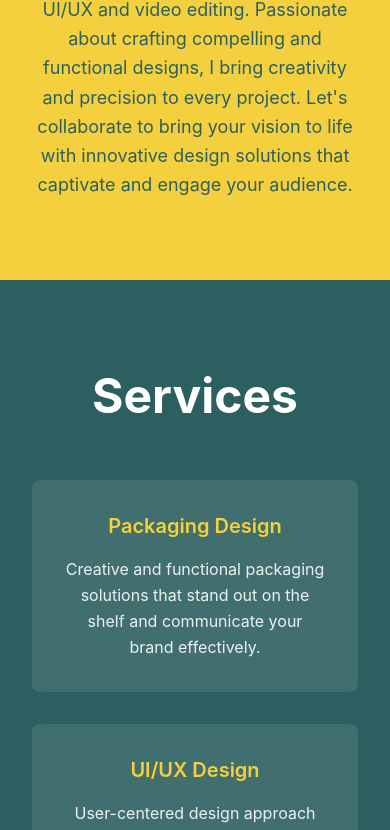
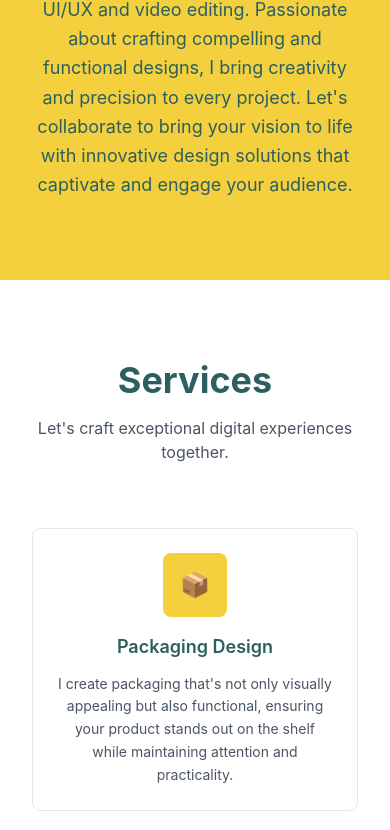
Before and after one commit to leonardobabinski/babinskidesign, a React (Vite) app: page / in a window 390 px wide. Shown: the part 1146-1976 px from the top of the page. Built offline with nearby package versions, Linux system fonts and the light colour scheme.

Commit message:
Add files via upload

```diff
--- a/src/App.jsx
+++ b/src/App.jsx
@@ -4,20 +4,20 @@ import Hero from './components/Hero';
 import About from './components/About';
 import Services from './components/Services';
 import Portfolio from './components/Portfolio';
+import Testimonials from './components/Testimonials';
 import Contact from './components/Contact';
 import Footer from './components/Footer';
 
 function App() {
   return (
-    <div className="min-h-screen bg-background text-foreground">
+    <div className="App">
       <Header />
-      <main>
-        <Hero />
-        <About />
-        <Services />
-        <Portfolio />
-        <Contact />
-      </main>
+      <Hero />
+      <About />
+      <Services />
+      <Portfolio />
+      <Testimonials />
+      <Contact />
       <Footer />
     </div>
   );
--- a/src/components/Header.jsx
+++ b/src/components/Header.jsx
@@ -15,7 +15,8 @@ const Header = () => {
   const navItems = [
     { id: 'about', label: 'About' },
     { id: 'services', label: 'Services' },
-    { id: 'portfolio', label: 'Portfolio' }
+    { id: 'portfolio', label: 'Portfolio' },
+    { id: 'testimonials', label: 'Testimonials' }
   ];
 
   return (
--- a/src/components/Portfolio.jsx
+++ b/src/components/Portfolio.jsx
@@ -8,56 +8,84 @@ const Portfolio = () => {
   const projects = [
     {
       id: 1,
-      title: "Brand Identity Package",
-      category: "Packaging Design",
+      title: "Afternoon in The Park",
+      category: "Motion Graphics",
       image: project1,
-      description: "Complete brand identity and packaging design for premium coffee brand."
+      description: "Animated visual storytelling project"
     },
     {
       id: 2,
-      title: "Mobile App Interface",
-      category: "UI/UX Design",
+      title: "Tradestar Ferramentas",
+      category: "Social Media / Instagram",
       image: project2,
-      description: "Modern and intuitive mobile application design for fitness tracking."
+      description: "Social media campaign design"
     },
     {
       id: 3,
-      title: "Product Launch Video",
-      category: "Video Editing",
+      title: "Imovity",
+      category: "Branding",
       image: project3,
-      description: "Dynamic promotional video showcasing new product features and benefits."
+      description: "Complete brand identity design"
+    },
+    {
+      id: 4,
+      title: "Em Casa Tem",
+      category: "Package Design",
+      image: project1,
+      description: "Product packaging design"
+    },
+    {
+      id: 5,
+      title: "Tradestar Ferramentas",
+      category: "Postcard / Catalog",
+      image: project2,
+      description: "Print marketing materials"
+    },
+    {
+      id: 6,
+      title: "Tradestar.com",
+      category: "Web Design / Lading",
+      image: project3,
+      description: "Landing page design and development"
     }
   ];
 
   return (
-    <section id="portfolio" className="portfolio-section py-20">
+    <section id="portfolio" className="py-20 bg-[#2c5f5f]">
       <div className="container-custom">
-        <h2 className="section-title">
-          Portfolio
+        <h2 className="text-4xl font-bold text-center mb-4 text-white">
+          My Portfolio
         </h2>
 
+        <p className="text-center text-white/80 mb-16 max-w-4xl mx-auto">
+          Explore my portfolio — from branding and packaging to UI/UX, video editing, and motion graphics. Each project is crafted to deliver bold, engaging, and meaningful visual experiences.
+        </p>
+
+        {/* Portfolio Grid - 2 rows x 3 columns */}
         <div className="grid md:grid-cols-3 gap-8 max-w-6xl mx-auto">
           {projects.map((project) => (
             <div
               key={project.id}
-              className="group cursor-pointer"
+              className="group cursor-pointer bg-white rounded-lg overflow-hidden hover:transform hover:scale-105 transition-all duration-300"
             >
-              <div className="relative overflow-hidden rounded-lg mb-4">
+              <div className="relative overflow-hidden">
                 <img
                   src={project.image}
                   alt={project.title}
-                  className="w-full h-64 object-cover group-hover:scale-105 transition-transform duration-300"
+                  className="w-full h-48 object-cover group-hover:scale-110 transition-transform duration-300"
                 />
                 <div className="absolute inset-0 bg-black/60 opacity-0 group-hover:opacity-100 transition-opacity duration-300 flex items-center justify-center">
-                  <ExternalLink className="text-white w-8 h-8" />
+                  <div className="bg-[#f4d03f] p-3 rounded-full">
+                    <ExternalLink className="text-[#2c5f5f] w-6 h-6" />
+                  </div>
                 </div>
               </div>
 
-              <div className="text-center">
-                <div className="text-sm text-primary font-medium mb-2">
+              <div className="p-6">
+                <div className="text-sm text-[#f4d03f] font-medium mb-2">
                   {project.category}
                 </div>
-                <h3 className="text-xl font-semibold mb-2">
+                <h3 className="text-xl font-semibold mb-2 text-[#2c5f5f]">
                   {project.title}
                 </h3>
                 <p className="text-gray-600 text-sm">
@@ -67,12 +95,6 @@ const Portfolio = () => {
             </div>
           ))}
         </div>
-
-        <div className="text-center mt-12">
-          <button className="btn-primary">
-            View All Projects
-          </button>
-        </div>
       </div>
     </section>
   );
--- a/src/components/Services.jsx
+++ b/src/components/Services.jsx
@@ -2,35 +2,54 @@ const Services = () => {
   const services = [
     {
       title: "Packaging Design",
-      description: "Creative and functional packaging solutions that stand out on the shelf and communicate your brand effectively."
+      description: "I create packaging that's not only visually appealing but also functional, ensuring your product stands out on the shelf while maintaining attention and practicality."
     },
     {
-      title: "UI/UX Design",
-      description: "User-centered design approach creating intuitive and engaging digital experiences for web and mobile applications."
+      title: "Branding",
+      description: "I create unique visual identities that tell your brand's story. From logos to complete brand systems, I design cohesive elements that strengthen your brand presence."
     },
     {
-      title: "Video Editing",
-      description: "Professional video editing services bringing your stories to life with compelling visual narratives and smooth transitions."
+      title: "UI/UX",
+      description: "I research user behaviors, design intuitive interfaces, and create seamless user experiences. My approach focuses on usability and user satisfaction in every digital touchpoint."
+    },
+    {
+      title: "Video Edit",
+      description: "I edit and enhance videos to deliver clear, engaging content. From corporate videos to creative storytelling, I ensure your message is communicated effectively."
+    },
+    {
+      title: "Motion Graphics",
+      description: "I design animated visuals that communicate ideas effectively. From logo animations to explainer videos, I bring static designs to life with engaging and dynamic motion."
     }
   ];
 
   return (
-    <section id="services" className="services-section py-20">
+    <section id="services" className="py-20 bg-white">
       <div className="container-custom">
-        <h2 className="section-title text-white">
+        <h2 className="text-4xl font-bold text-center mb-4 text-[#2c5f5f]">
           Services
         </h2>
 
-        <div className="grid md:grid-cols-3 gap-8 max-w-6xl mx-auto">
+        <p className="text-center text-gray-600 mb-16 max-w-2xl mx-auto">
+          Let's craft exceptional digital experiences together.
+        </p>
+
+        {/* Services Grid - 5 columns in a row */}
+        <div className="grid grid-cols-1 md:grid-cols-3 lg:grid-cols-5 gap-8 max-w-7xl mx-auto">
           {services.map((service, index) => (
             <div
               key={index}
-              className="bg-white/10 backdrop-blur-sm p-8 rounded-lg text-center hover:bg-white/20 transition-all duration-300"
+              className="text-center p-6 border border-gray-200 rounded-lg hover:shadow-lg transition-all duration-300"
             >
-              <h3 className="text-xl font-semibold mb-4 text-primary">
+              {/* Placeholder for icon - you'll add the actual icons later */}
+              <div className="w-16 h-16 mx-auto mb-4 bg-[#f4d03f] rounded-lg flex items-center justify-center">
+                <span className="text-2xl">📦</span>
+              </div>
+
+              <h3 className="text-lg font-semibold mb-3 text-[#2c5f5f]">
                 {service.title}
               </h3>
-              <p className="text-white/90 leading-relaxed">
+
+              <p className="text-sm text-gray-600 leading-relaxed">
                 {service.description}
               </p>
             </div>
--- /dev/null
+++ b/src/components/Testimonials.jsx
@@ -0,0 +1,85 @@
+import { Star } from 'lucide-react';
+
+const Testimonials = () => {
+  const testimonials = [
+    {
+      id: 1,
+      name: "Maria Silva",
+      role: "CEO, TechStart",
+      content: "Leonardo's work exceeded our expectations. His attention to detail and creative vision transformed our brand identity completely.",
+      rating: 5,
+      avatar: "MS"
+    },
+    {
+      id: 2,
+      name: "João Santos",
+      role: "Marketing Director, InnovaCorp",
+      content: "Professional, creative, and always delivers on time. Leonardo is our go-to designer for all branding projects.",
+      rating: 5,
+      avatar: "JS"
+    },
+    {
+      id: 3,
+      name: "Ana Costa",
+      role: "Founder, EcoProducts",
+      content: "The packaging design Leonardo created for our products increased our sales by 40%. Absolutely incredible work!",
+      rating: 5,
+      avatar: "AC"
+    }
+  ];
+
+  return (
+    <section id="testimonials" className="py-20 bg-[#f4d03f]">
+      <div className="container-custom">
+        <h2 className="text-4xl font-bold text-center mb-4 text-[#2c5f5f]">
+          What Clients Say
+        </h2>
+
+        <p className="text-center text-[#2c5f5f]/80 mb-16 max-w-2xl mx-auto">
+          Don't just take my word for it. Here's what some of my clients have to say about working with me.
+        </p>
+
+        <div className="grid md:grid-cols-3 gap-8 max-w-6xl mx-auto">
+          {testimonials.map((testimonial) => (
+            <div
+              key={testimonial.id}
+              className="bg-white p-8 rounded-lg shadow-lg hover:shadow-xl transition-all duration-300"
+            >
+              {/* Stars */}
+              <div className="flex gap-1 mb-4">
+                {[...Array(testimonial.rating)].map((_, i) => (
+                  <Star
+                    key={i}
+                    className="w-5 h-5 fill-[#f4d03f] text-[#f4d03f]"
+                  />
+                ))}
+              </div>
+
+              {/* Testimonial Content */}
+              <p className="text-gray-700 mb-6 leading-relaxed italic">
+                "{testimonial.content}"
+              </p>
+
+              {/* Client Info */}
+              <div className="flex items-center gap-4">
+                <div className="w-12 h-12 bg-[#2c5f5f] rounded-full flex items-center justify-center text-white font-semibold">
+                  {testimonial.avatar}
+                </div>
+                <div>
+                  <div className="font-semibold text-[#2c5f5f]">
+                    {testimonial.name}
+                  </div>
+                  <div className="text-sm text-gray-600">
+                    {testimonial.role}
+                  </div>
+                </div>
+              </div>
+            </div>
+          ))}
+        </div>
+      </div>
+    </section>
+  );
+};
+
+export default Testimonials;
```
Also changed, not shown: 3 other files (tests, documents, lock files or other folders).
